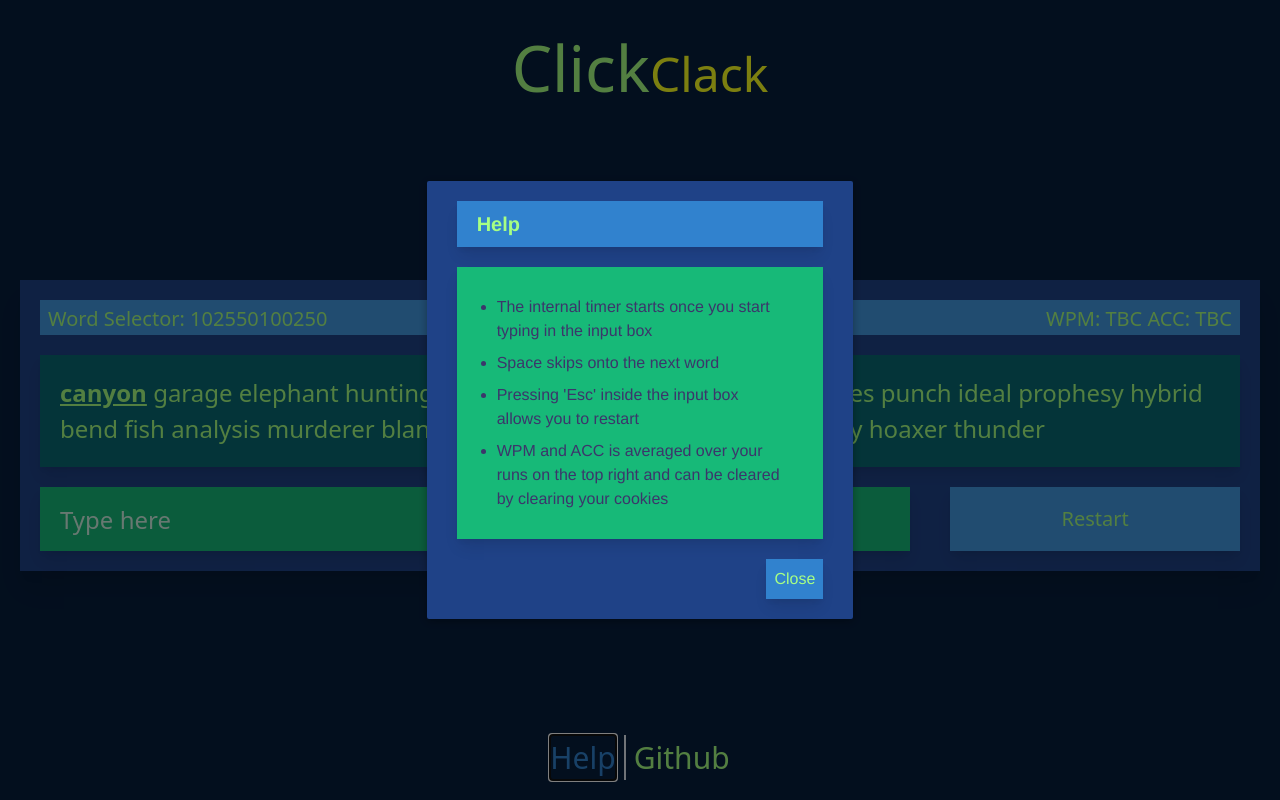
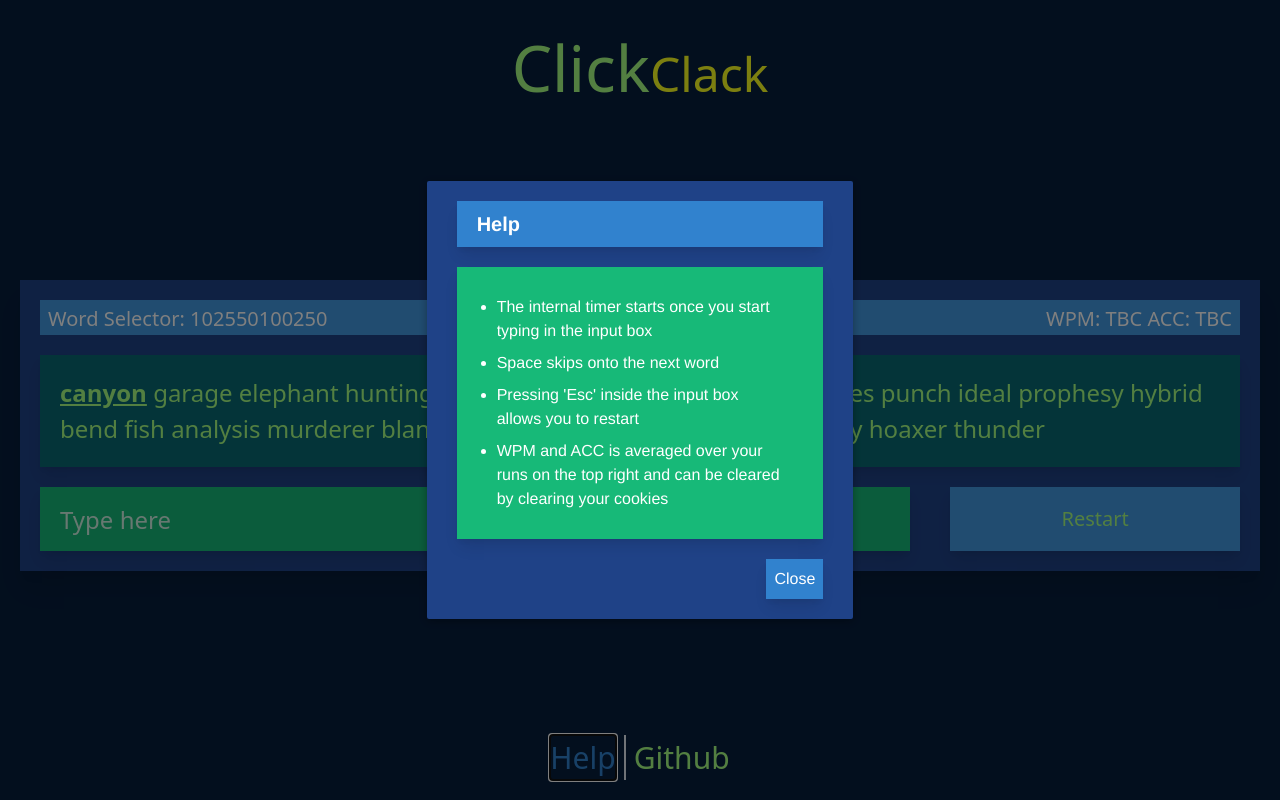
Before and after one commit to nhzaci/ClickClack, a Nuxt app: page / in a window 1280 px wide. Both pictures are taken after a click on the button "Help". Built offline with nearby package versions, Linux system fonts and the light colour scheme.

Commit message:
Changed help menu colours

```diff
--- a/assets/css/modal.css
+++ b/assets/css/modal.css
@@ -41,7 +41,7 @@
 
 .modal-default-button {
     @apply p-2 bg-blue-600 shadow-lg;
-    color: #a7ff83;
+    color: white;
 }
 
 .modal-default-button:hover {
--- a/assets/css/typetest.css
+++ b/assets/css/typetest.css
@@ -21,7 +21,7 @@
 
 .word-sel {
     @apply flex flex-col text-base bg-blue-500 px-2 items-center;
-    color: #a7ff83;
+    color: white;
 }
 
 .wordcount-button {
--- a/components/Footer.vue
+++ b/components/Footer.vue
@@ -7,11 +7,11 @@
         </div>
         <ModalComponent @close="toggleModal()" v-if="showModal">
             <template v-slot:header>
-                <h1 class="font-bold text-xl text-yellow-400" style="color: #a7ff83;">Help</h1>
+                <h1 class="font-bold text-xl text-yellow-400" style="color: white;">Help</h1>
             </template>
             <template v-slot:body>
                 <div class="p-5">
-                    <ol class="list-disc space-y-2">
+                    <ol class="list-disc space-y-2" style="color:white">
                         <li>The internal timer starts once you start typing in the input box</li>
                         <li>Space skips onto the next word</li>
                         <li>Pressing 'Esc' inside the input box allows you to restart</li>
```
